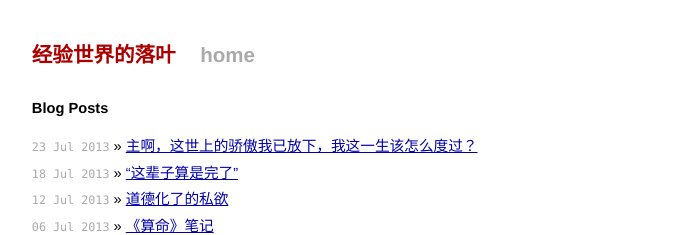
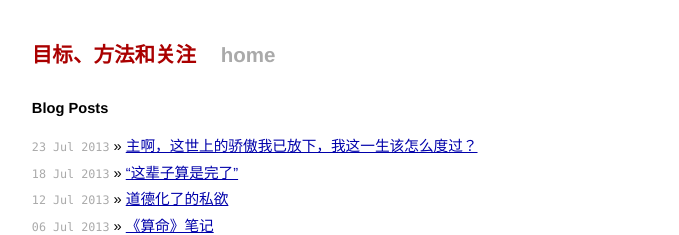
Before and after one commit to Firesletter/firesletter.github.io, a Jekyll site: the page built from method/index.html, in a window 1280 px wide. Shown: the top 235 px of the page, without its empty margins (300-979 px from the left). Built offline with Jekyll 4.4.1, drawn with Linux system fonts in a browser that asks for light colours; Markdown is read by kramdown in place of the engine named in the settings.

Commit message:
Update index.html

```diff
--- a/method/index.html
+++ b/method/index.html
@@ -1,6 +1,6 @@
 ---
-layout: default
-title: 经验世界的落叶
+layout: method
+title: 目的、方法和关注
 ---
 
 <div id="home">
```
